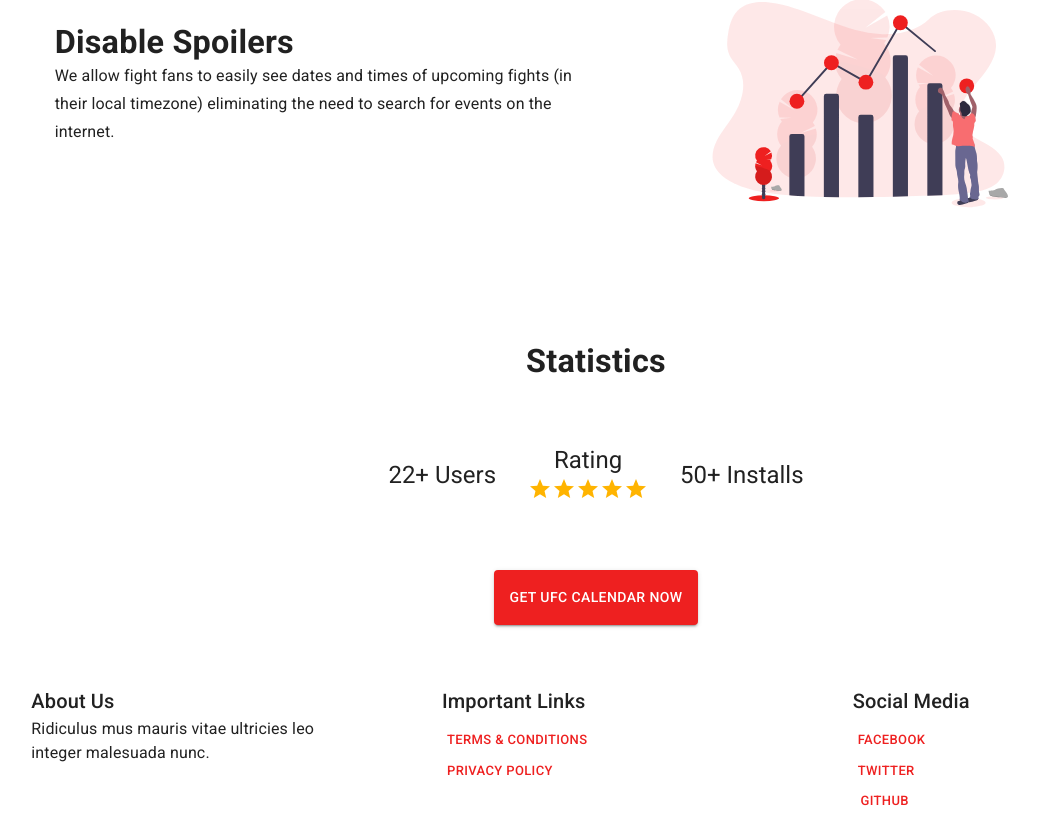
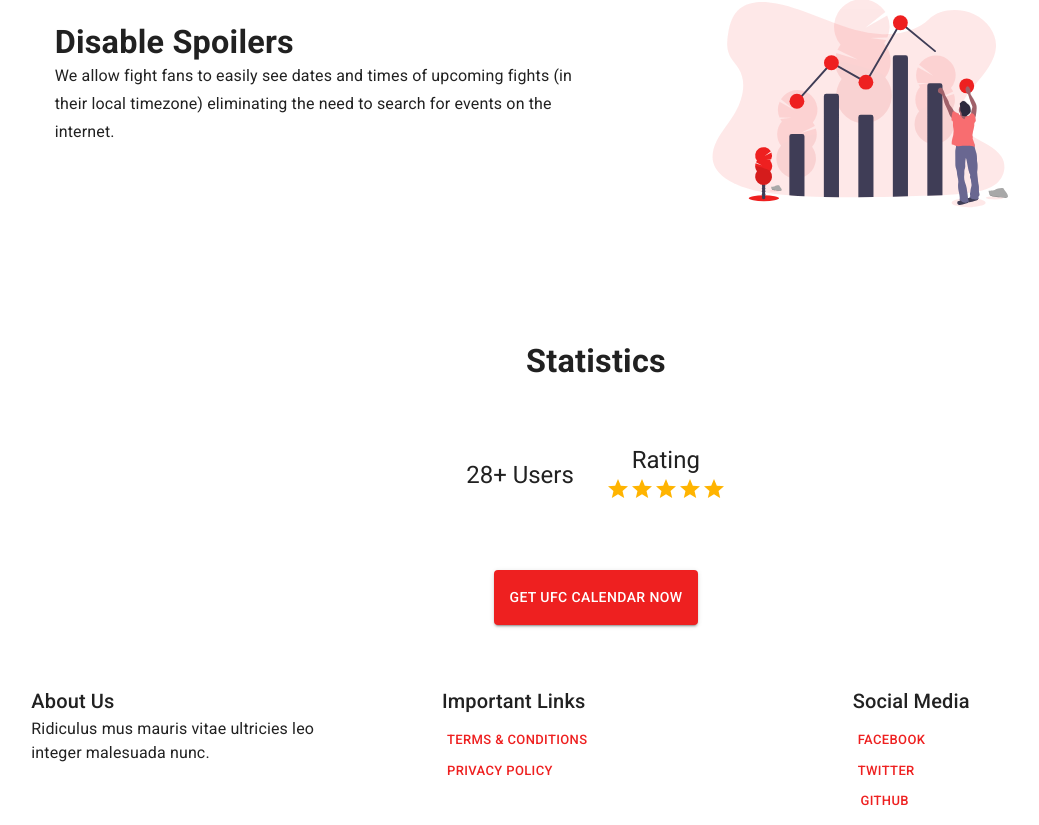
Before and after one commit to issackj1/UFCEvents-LandingPage, a React (Create React App) app: page / in a window 1280 px wide. Shown: the part 1770-2595 px from the top of the page, without its empty margins (44-1083 px from the left). Built offline with nearby package versions, Linux system fonts and the light colour scheme.

Commit message:
Update App.js

```diff
--- a/src/App.js
+++ b/src/App.js
@@ -132,7 +132,7 @@
             spacing={4}
           >
             <Grid item>
-              <Typography variant={"h5"}>22+ Users</Typography>
+              <Typography variant={"h5"}>28+ Users</Typography>
             </Grid>
             <Grid item>
               <Grid container direction={"column"} alignItems={"center"}>
@@ -148,9 +148,6 @@
                   />
                 </Grid>
               </Grid>
-            </Grid>
-            <Grid item>
-              <Typography variant={"h5"}>50+ Installs</Typography>
             </Grid>
           </Grid>
         </Grid>
```
